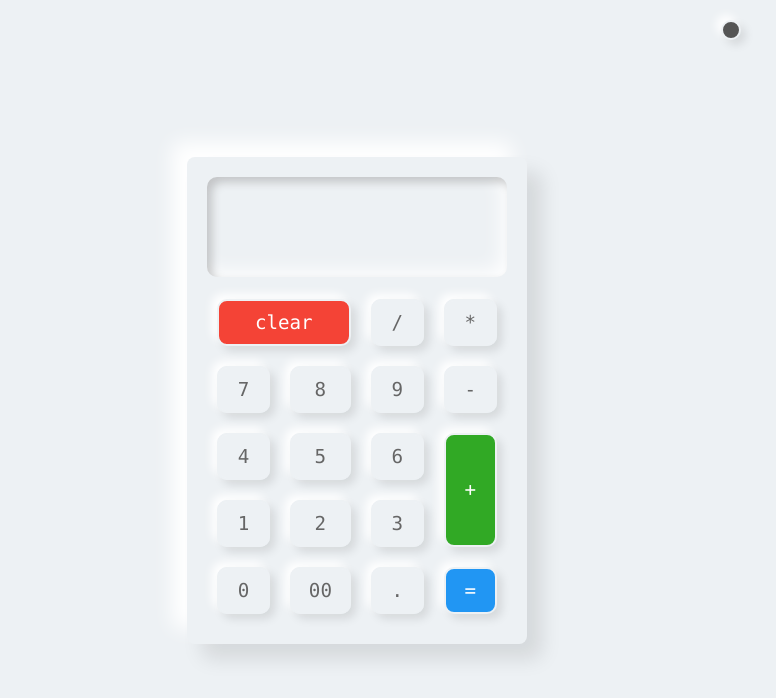
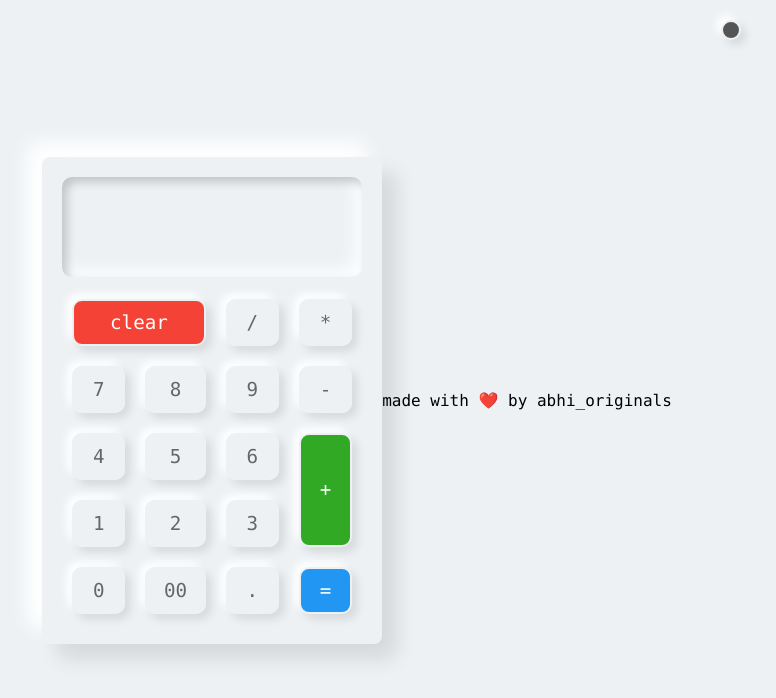
Before and after one commit to abhiOriginals/amaz-calculator.github.io, a plain HTML site: page index.html in a window 1280 px wide. Shown: the whole page, without its empty margins (283-1059 px from the left). Drawn offline with Linux system fonts and the light colour scheme.

Commit message:
Update index.html

```diff
--- a/index.html
+++ b/index.html
@@ -33,6 +33,7 @@
         </div>
     </div>
   <!-- </div>   -->
+    <div class="abhi">made with ❤️ by abhi_originals</div>
     <script src="./app.js"></script>
 </body>
 </html>
```
